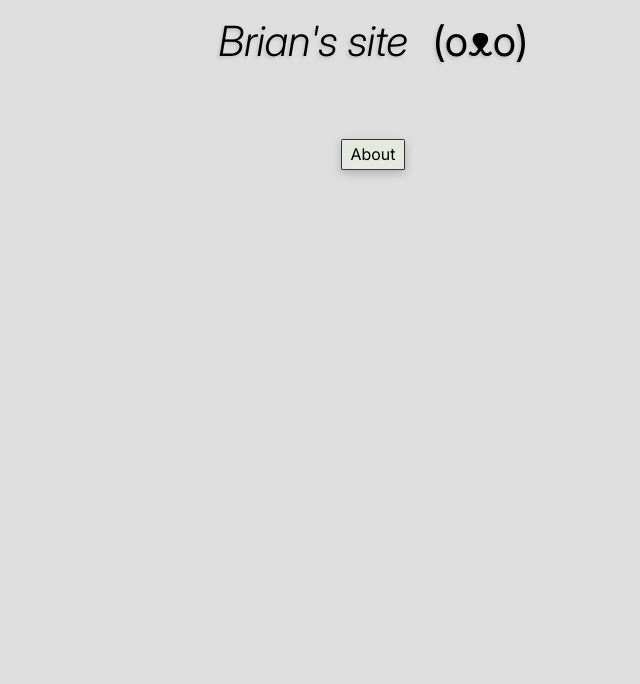
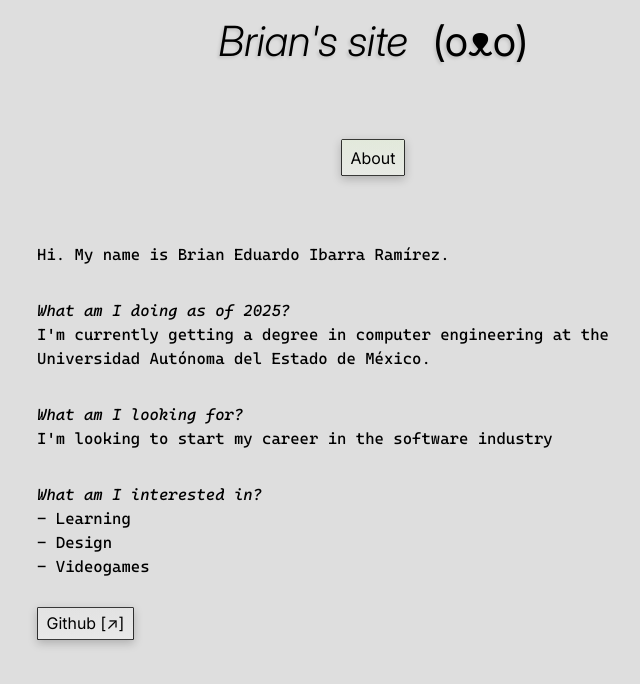
Before and after one commit to BrianRaamiireezz/portfolio, a React (Vite) app: page / in a window 1280 px wide. Shown: the top 684 px of the page, without its empty margins (267-907 px from the left). Built offline with nearby package versions, Linux system fonts and the light colour scheme.

Commit message:
Add: Index route content - Update src/App.tsx to use the About page component defined in src/pages/about/ - Update src/components/link/ to render the external link type defined in src/components/link/external/ - Update src/index.css to add font used in the index page content

```diff
--- a/src/App.tsx
+++ b/src/App.tsx
@@ -2,6 +2,8 @@ import { Outlet, Route } from 'react-router';
 
 import Header from './components/header';
 import Navigation from './components/navigation';
+
+import About from './pages/about';
 
 import { Properties } from './components/navigation/types.ts';
 
@@ -34,7 +36,7 @@ function Component()
 const Routes = [
     <Route
         index
-        element = { <></> }
+        element = { <About/> }
     />,
 ];
 
--- /dev/null
+++ b/src/components/link/external/index.css
@@ -0,0 +1,6 @@
+.link--external
+{
+    --color    : var(--color-text-primary);
+
+    box-shadow : var(--border), var(--shadow);
+}
--- /dev/null
+++ b/src/components/link/external/index.tsx
@@ -0,0 +1,27 @@
+import { Properties } from '../types.ts';
+
+import '../index.css';
+import './index.css';
+
+
+function LinkExternal(
+    properties: Pick<typeof Properties.type, 'to' | 'children'> = Properties.default,
+)
+{
+    return (
+        <>
+            <a
+                href = { properties.to }
+                target = { '_blank' }
+                rel = { 'noopener noreferrer' }
+                className = { 'link link--external link--accent' }
+            >
+                { properties.children }
+                <span aria-hidden = { true }> [↗]</span>
+            </a>
+        </>
+    );
+}
+
+
+export default LinkExternal;
--- a/src/components/link/index.css
+++ b/src/components/link/index.css
@@ -4,7 +4,7 @@
     --border        : 0 0 0 var(--size-1) inset var(--color);
     --shadow        : 0 var(--size-5) var(--size-13) 0 rgb(from var(--color) R G B / 0.21);
 
-    padding         : var(--size-5) var(--size-13);
+    padding         : var(--size-8) var(--size-13);
 
     color           : var(--color);
 
--- a/src/components/link/index.tsx
+++ b/src/components/link/index.tsx
@@ -3,6 +3,7 @@ import { ReactNode } from 'react';
 import { E_Link_Type, Properties } from './types.ts';
 
 import LinkNavigation from './navigation';
+import LinkExternal from './external';
 
 
 function Link(
@@ -26,6 +27,17 @@ function Link(
 
             break;
         }
+        case E_Link_Type.External:
+        {
+            component =
+                <LinkExternal
+                    to = { properties.to }
+                >
+                    { properties.children }
+                </LinkExternal>;
+
+            break;
+        }
     }
 
     return ( component );
--- a/src/components/link/types.ts
+++ b/src/components/link/types.ts
@@ -3,7 +3,8 @@ import { ReactNode } from 'react';
 
 export enum E_Link_Type
 {
-    Navigation
+    Navigation,
+    External
 }
 
 export const Properties =
--- a/src/index.css
+++ b/src/index.css
@@ -74,3 +74,15 @@ body
     font-family : 'Inter Italic';
     src         : url('./assets/fonts/inter__italic.ttf');
 }
+
+@font-face
+{
+    font-family : 'Cascadia Mono';
+    src         : url('./assets/fonts/cascadia_mono.woff2');
+}
+
+@font-face
+{
+    font-family : 'Cascadia Mono Italic';
+    src         : url('./assets/fonts/cascadia_mono__italic.woff2');
+}
--- /dev/null
+++ b/src/pages/about/index.css
@@ -0,0 +1,30 @@
+.about
+{
+    max-width      : calc(var(--font-character-width) * 70em);
+
+    display        : flex;
+    flex-direction : column;
+    gap            : 2rem;
+
+    color          : var(--color-text-primary);
+    font-family    : 'Cascadia Mono', monospace;
+}
+
+.about h1
+{
+    position : absolute;
+    top      : 0;
+    left     : -100vw;
+}
+
+.about__section
+{
+    display        : flex;
+    flex-direction : column;
+}
+
+.about__section__question
+{
+    font-family : 'Cascadia Mono Italic', monospace;
+    font-style  : italic;
+}
--- /dev/null
+++ b/src/pages/about/index.tsx
@@ -0,0 +1,74 @@
+import Link from '../../components/link';
+
+import { E_Link_Type } from '../../components/link/types.ts';
+
+import './index.css';
+
+
+function About()
+{
+    return (
+        <>
+            <main className = { 'about' }>
+                <h1>
+                    About me
+                </h1>
+
+                <p>
+                    Hi. My name is Brian Eduardo Ibarra Ramírez.
+                </p>
+
+                <p className = { 'about__section' }>
+                    <span className = { 'about__section__question' }>
+                        What am I doing as of 2025?
+                    </span>
+
+                    <span>
+                        I'm currently getting a degree in computer
+                        engineering at the Universidad Autónoma del
+                        Estado de México.
+                    </span>
+                </p>
+
+                <p className = { 'about__section' }>
+                    <span className = { 'about__section__question' }>
+                        What am I looking for?
+                    </span>
+
+                    <span>
+                        I'm looking to start my career in the software
+                        industry
+                    </span>
+                </p>
+
+                <p className = { 'about__section' }>
+                    <span className = { 'about__section__question' }>
+                        What am I interested in?
+                    </span>
+
+                    <span>
+                        - Learning
+                    </span>
+                    <span>
+                        - Design
+                    </span>
+                    <span>
+                        - Videogames
+                    </span>
+                </p>
+
+                <div>
+                    <Link
+                        to = { 'https://github.com/BrianRaamiireezz/portfolio' }
+                        type = { E_Link_Type.External }
+                    >
+                        Github
+                    </Link>
+                </div>
+            </main>
+        </>
+    );
+}
+
+
+export default About;
```
Also changed, not shown: src/assets/fonts/cascadia_mono.woff2 (added), src/assets/fonts/cascadia_mono__italic.woff2 (added).
